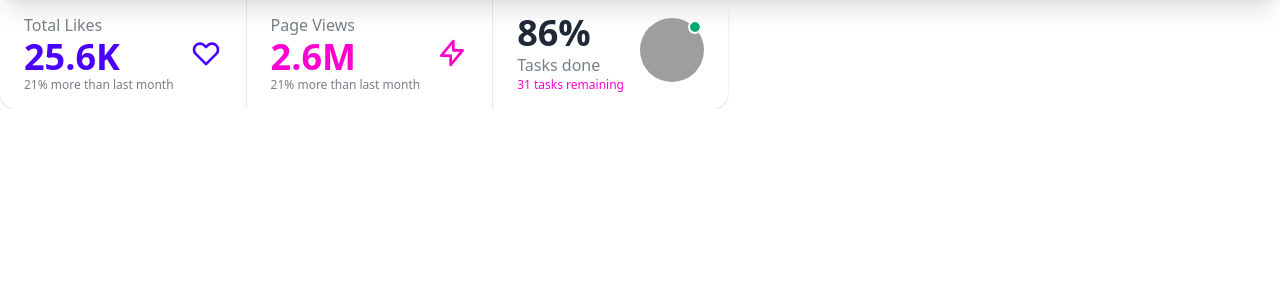
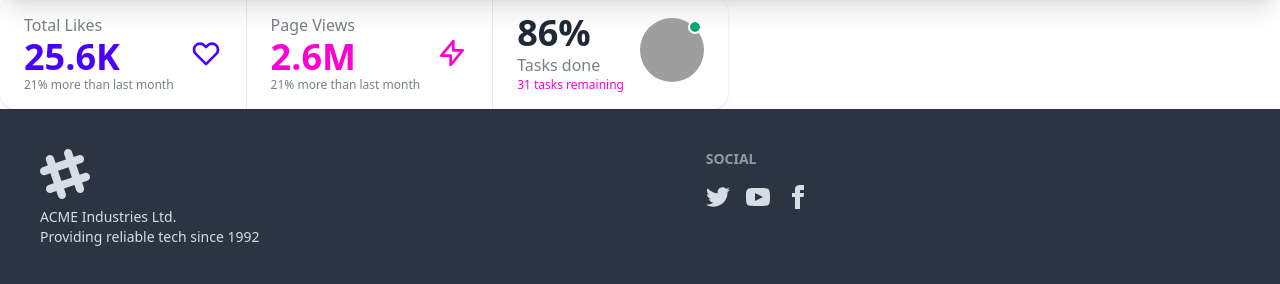
Before and after one commit to ahshobuj1/collaboration, a plain HTML site: page index.html in a window 1280 px wide. Shown: the part 1205-1489 px from the top of the page. Before the commit the page ends 1314 px from the top, so only its background shows below. Drawn offline with nearby package versions, Linux system fonts and the light colour scheme; grey boxes are pictures that could not be loaded.

Commit message:
3rd commit from main

```diff
--- a/index.html
+++ b/index.html
@@ -195,5 +195,63 @@
         </div>
       </section>
     </main>
+    <footer class="footer bg-neutral text-neutral-content p-10">
+      <aside>
+        <svg
+          width="50"
+          height="50"
+          viewBox="0 0 24 24"
+          xmlns="http://www.w3.org/2000/svg"
+          fill-rule="evenodd"
+          clip-rule="evenodd"
+          class="fill-current">
+          <path
+            d="M22.672 15.226l-2.432.811.841 2.515c.33 1.019-.209 2.127-1.23 2.456-1.15.325-2.148-.321-2.463-1.226l-.84-2.518-5.013 1.677.84 2.517c.391 1.203-.434 2.542-1.831 2.542-.88 0-1.601-.564-1.86-1.314l-.842-2.516-2.431.809c-1.135.328-2.145-.317-2.463-1.229-.329-1.018.211-2.127 1.231-2.456l2.432-.809-1.621-4.823-2.432.808c-1.355.384-2.558-.59-2.558-1.839 0-.817.509-1.582 1.327-1.846l2.433-.809-.842-2.515c-.33-1.02.211-2.129 1.232-2.458 1.02-.329 2.13.209 2.461 1.229l.842 2.515 5.011-1.677-.839-2.517c-.403-1.238.484-2.553 1.843-2.553.819 0 1.585.509 1.85 1.326l.841 2.517 2.431-.81c1.02-.33 2.131.211 2.461 1.229.332 1.018-.21 2.126-1.23 2.456l-2.433.809 1.622 4.823 2.433-.809c1.242-.401 2.557.484 2.557 1.838 0 .819-.51 1.583-1.328 1.847m-8.992-6.428l-5.01 1.675 1.619 4.828 5.011-1.674-1.62-4.829z"></path>
+        </svg>
+        <p>
+          ACME Industries Ltd.
+          <br />
+          Providing reliable tech since 1992
+        </p>
+      </aside>
+      <nav>
+        <h6 class="footer-title">Social</h6>
+        <div class="grid grid-flow-col gap-4">
+          <a>
+            <svg
+              xmlns="http://www.w3.org/2000/svg"
+              width="24"
+              height="24"
+              viewBox="0 0 24 24"
+              class="fill-current">
+              <path
+                d="M24 4.557c-.883.392-1.832.656-2.828.775 1.017-.609 1.798-1.574 2.165-2.724-.951.564-2.005.974-3.127 1.195-.897-.957-2.178-1.555-3.594-1.555-3.179 0-5.515 2.966-4.797 6.045-4.091-.205-7.719-2.165-10.148-5.144-1.29 2.213-.669 5.108 1.523 6.574-.806-.026-1.566-.247-2.229-.616-.054 2.281 1.581 4.415 3.949 4.89-.693.188-1.452.232-2.224.084.626 1.956 2.444 3.379 4.6 3.419-2.07 1.623-4.678 2.348-7.29 2.04 2.179 1.397 4.768 2.212 7.548 2.212 9.142 0 14.307-7.721 13.995-14.646.962-.695 1.797-1.562 2.457-2.549z"></path>
+            </svg>
+          </a>
+          <a>
+            <svg
+              xmlns="http://www.w3.org/2000/svg"
+              width="24"
+              height="24"
+              viewBox="0 0 24 24"
+              class="fill-current">
+              <path
+                d="M19.615 3.184c-3.604-.246-11.631-.245-15.23 0-3.897.266-4.356 2.62-4.385 8.816.029 6.185.484 8.549 4.385 8.816 3.6.245 11.626.246 15.23 0 3.897-.266 4.356-2.62 4.385-8.816-.029-6.185-.484-8.549-4.385-8.816zm-10.615 12.816v-8l8 3.993-8 4.007z"></path>
+            </svg>
+          </a>
+          <a>
+            <svg
+              xmlns="http://www.w3.org/2000/svg"
+              width="24"
+              height="24"
+              viewBox="0 0 24 24"
+              class="fill-current">
+              <path
+                d="M9 8h-3v4h3v12h5v-12h3.642l.358-4h-4v-1.667c0-.955.192-1.333 1.115-1.333h2.885v-5h-3.808c-3.596 0-5.192 1.583-5.192 4.615v3.385z"></path>
+            </svg>
+          </a>
+        </div>
+      </nav>
+    </footer>
   </body>
 </html>
```
